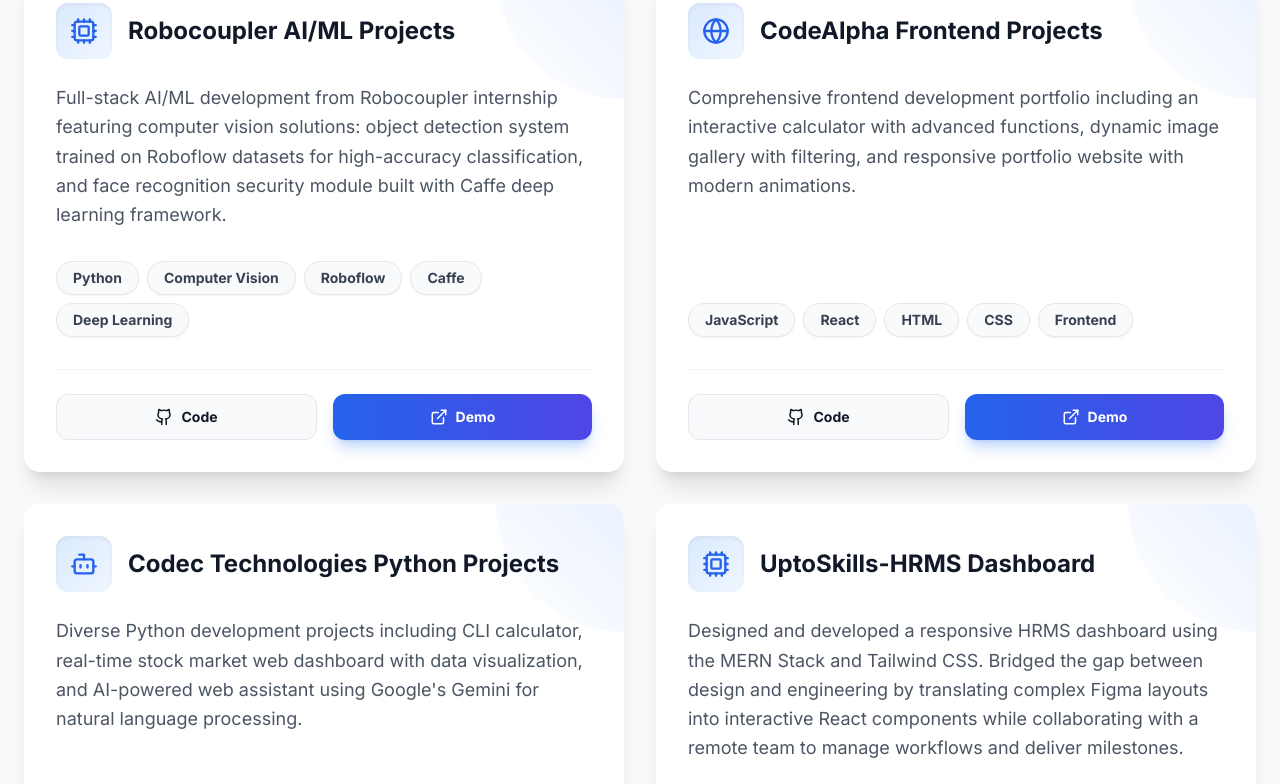
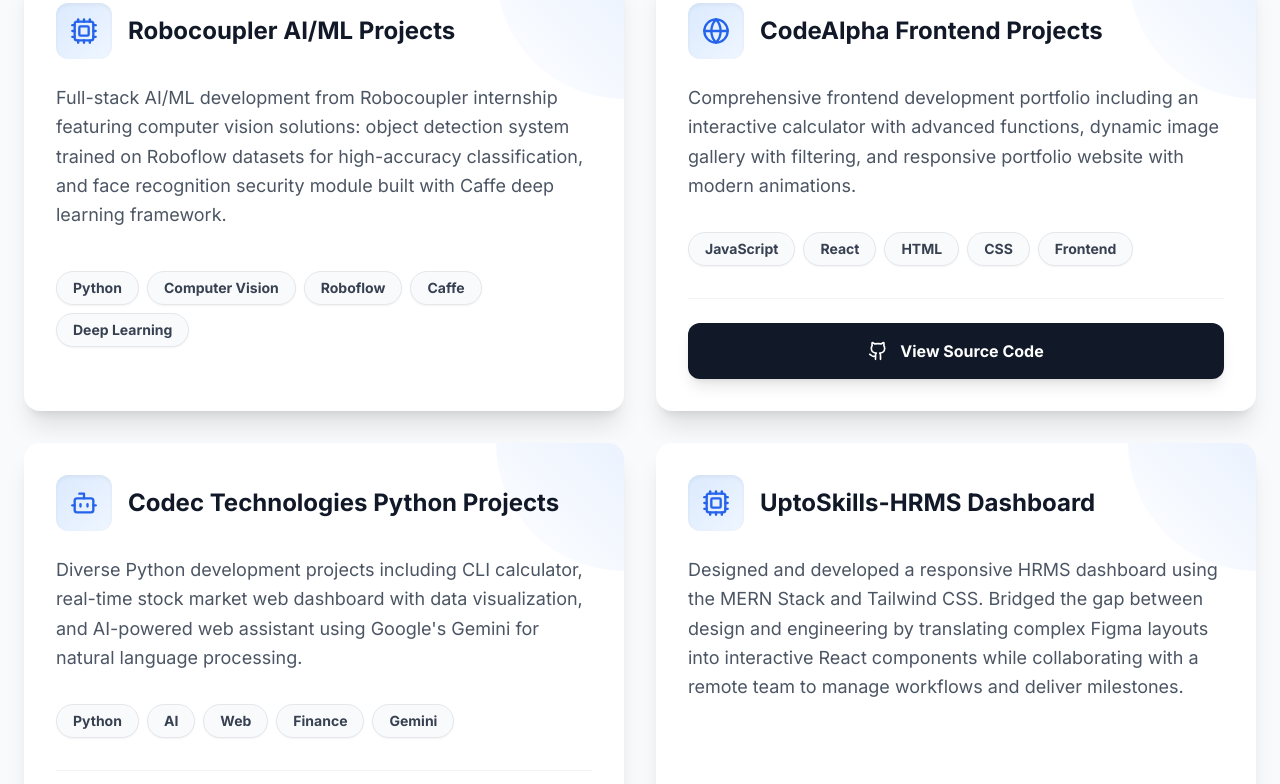
Before and after one commit to Muralikonala/My-Portfolio, a React (Vite) app: page / in a window 1280 px wide. Shown: the part 4783-5567 px from the top of the page. Built offline with nearby package versions, Linux system fonts and the light colour scheme.

Commit message:
make some changes in the projects section

```diff
--- a/src/components/Projects.tsx
+++ b/src/components/Projects.tsx
@@ -1,17 +1,40 @@
 import React from 'react';
 import { motion } from 'framer-motion';
-import { Cpu, Globe, Bot, ExternalLink, Github } from 'lucide-react';
+import { Cpu, Globe, Bot, Github } from 'lucide-react';
 
 const Projects: React.FC = () => {
   const projects = [
-    { icon: Cpu, title: "Robocoupler AI/ML Projects", description: "Full-stack AI/ML development from Robocoupler internship featuring computer vision solutions: object detection system trained on Roboflow datasets for high-accuracy classification, and face recognition security module built with Caffe deep learning framework.", tags: ["Python", "Computer Vision", "Roboflow", "Caffe", "Deep Learning"] },
-    { icon: Globe, title: "CodeAlpha Frontend Projects", description: "Comprehensive frontend development portfolio including an interactive calculator with advanced functions, dynamic image gallery with filtering, and responsive portfolio website with modern animations.", tags: ["JavaScript", "React", "HTML", "CSS", "Frontend"] },
-    { icon: Bot, title: "Codec Technologies Python Projects", description: "Diverse Python development projects including CLI calculator, real-time stock market web dashboard with data visualization, and AI-powered web assistant using Google's Gemini for natural language processing.", tags: ["Python", "AI", "Web", "Finance", "Gemini"] },
-    { icon: Cpu, title: "UptoSkills-HRMS Dashboard", description: "Designed and developed a responsive HRMS dashboard using the MERN Stack and Tailwind CSS. Bridged the gap between design and engineering by translating complex Figma layouts into interactive React components while collaborating with a remote team to manage workflows and deliver milestones.", tags: ["MERN", "AI", "Figma", "PostgreSQL", "React"] }
+    {
+      icon: Cpu,
+      title: "Robocoupler AI/ML Projects",
+      description: "Full-stack AI/ML development from Robocoupler internship featuring computer vision solutions: object detection system trained on Roboflow datasets for high-accuracy classification, and face recognition security module built with Caffe deep learning framework.",
+      tags: ["Python", "Computer Vision", "Roboflow", "Caffe", "Deep Learning"]
+    },
+    {
+      icon: Globe,
+      title: "CodeAlpha Frontend Projects",
+      description: "Comprehensive frontend development portfolio including an interactive calculator with advanced functions, dynamic image gallery with filtering, and responsive portfolio website with modern animations.",
+      tags: ["JavaScript", "React", "HTML", "CSS", "Frontend"],
+      github: "https://github.com/Muralikonala/Codec-technologies"
+    },
+    {
+      icon: Bot,
+      title: "Codec Technologies Python Projects",
+      description: "Diverse Python development projects including CLI calculator, real-time stock market web dashboard with data visualization, and AI-powered web assistant using Google's Gemini for natural language processing.",
+      tags: ["Python", "AI", "Web", "Finance", "Gemini"],
+      github: "https://github.com/Muralikonala/CodeAlpha"
+    },
+    {
+      icon: Cpu,
+      title: "UptoSkills-HRMS Dashboard",
+      description: "Designed and developed a responsive HRMS dashboard using the MERN Stack and Tailwind CSS. Bridged the gap between design and engineering by translating complex Figma layouts into interactive React components while collaborating with a remote team to manage workflows and deliver milestones.",
+      tags: ["MERN", "AI", "Figma", "PostgreSQL", "React"]
+    }
   ];
 
   return (
     <section id="projects" className="py-20 px-4 md:px-6 relative perspective-1000">
+      {/* Background Decor */}
       <div className="absolute inset-0 opacity-20 overflow-hidden pointer-events-none">
         <div className="absolute top-10 right-4 md:right-20 w-64 h-64 md:w-80 md:h-80 bg-gradient-to-br from-emerald-400/10 to-blue-400/10 rounded-full blur-3xl" />
         <div className="absolute bottom-10 left-4 md:left-20 w-72 h-72 md:w-96 md:h-96 bg-gradient-to-tl from-purple-400/10 to-cyan-400/10 rounded-full blur-3xl" />
@@ -36,7 +59,6 @@ const Projects: React.FC = () => {
               transition={{ duration: 0.5, delay: i * 0.1, type: "spring" }}
               className="group relative"
             >
-              {/* Animated glowing border effect */}
               <div className="absolute -inset-0.5 bg-gradient-to-r from-emerald-500 via-blue-500 to-purple-600 rounded-2xl opacity-0 group-hover:opacity-100 transition duration-500 blur-sm group-hover:blur-md" />
 
               <div className="h-full bg-white dark:bg-gray-900 p-8 rounded-2xl shadow-xl relative z-10 flex flex-col overflow-hidden">
@@ -57,14 +79,21 @@ const Projects: React.FC = () => {
                   ))}
                 </div>
 
-                <div className="flex gap-4 relative z-10 mt-auto pt-6 border-t border-gray-100 dark:border-gray-800">
-                  <button className="flex-1 flex items-center justify-center gap-2 px-6 py-3 bg-gray-50 dark:bg-gray-800 hover:bg-gray-100 dark:hover:bg-gray-700 text-gray-900 dark:text-white rounded-xl text-sm font-bold transition-all border border-gray-200 dark:border-gray-700 group/btn">
-                    <Github size={18} className="group-hover/btn:-translate-y-1 transition-transform" /> Code
-                  </button>
-                  <button className="flex-1 flex items-center justify-center gap-2 px-6 py-3 bg-gradient-to-r from-blue-600 to-indigo-600 hover:from-blue-700 hover:to-indigo-700 text-white rounded-xl text-sm font-bold transition-all shadow-lg shadow-blue-500/30 group/btn">
-                    <ExternalLink size={18} className="group-hover/btn:-translate-y-1 group-hover/btn:translate-x-1 transition-transform" /> Demo
-                  </button>
-                </div>
+                {/* Conditional Rendering for GitHub Button */}
+                {p.github && (
+                  <div className="mt-auto pt-6 border-t border-gray-100 dark:border-gray-800">
+                    <a
+                      href={p.github}
+                      target="_blank"
+                      rel="noopener noreferrer"
+                      className="w-full flex items-center justify-center gap-3 px-6 py-4 bg-gray-900 hover:bg-gray-800 dark:bg-gray-800 dark:hover:bg-gray-700 text-white rounded-xl text-base font-bold transition-all shadow-lg hover:shadow-xl group/btn"
+                    >
+                      <Github size={20} className="group-hover/btn:-translate-y-1 transition-transform" />
+                      View Source Code
+                    </a>
+                  </div>
+                )}
+
               </div>
             </motion.div>
           ))}
@@ -73,4 +102,5 @@ const Projects: React.FC = () => {
     </section>
   );
 };
+
 export default Projects;
```
